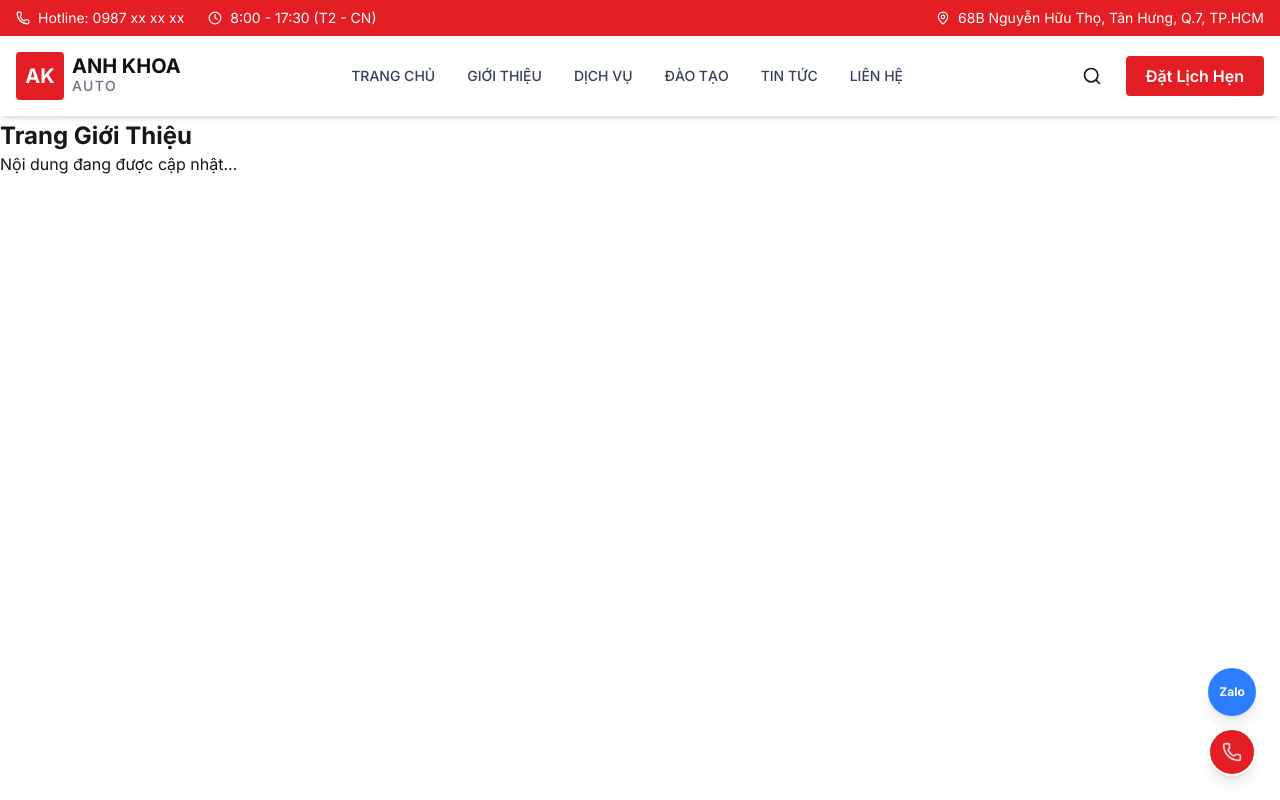
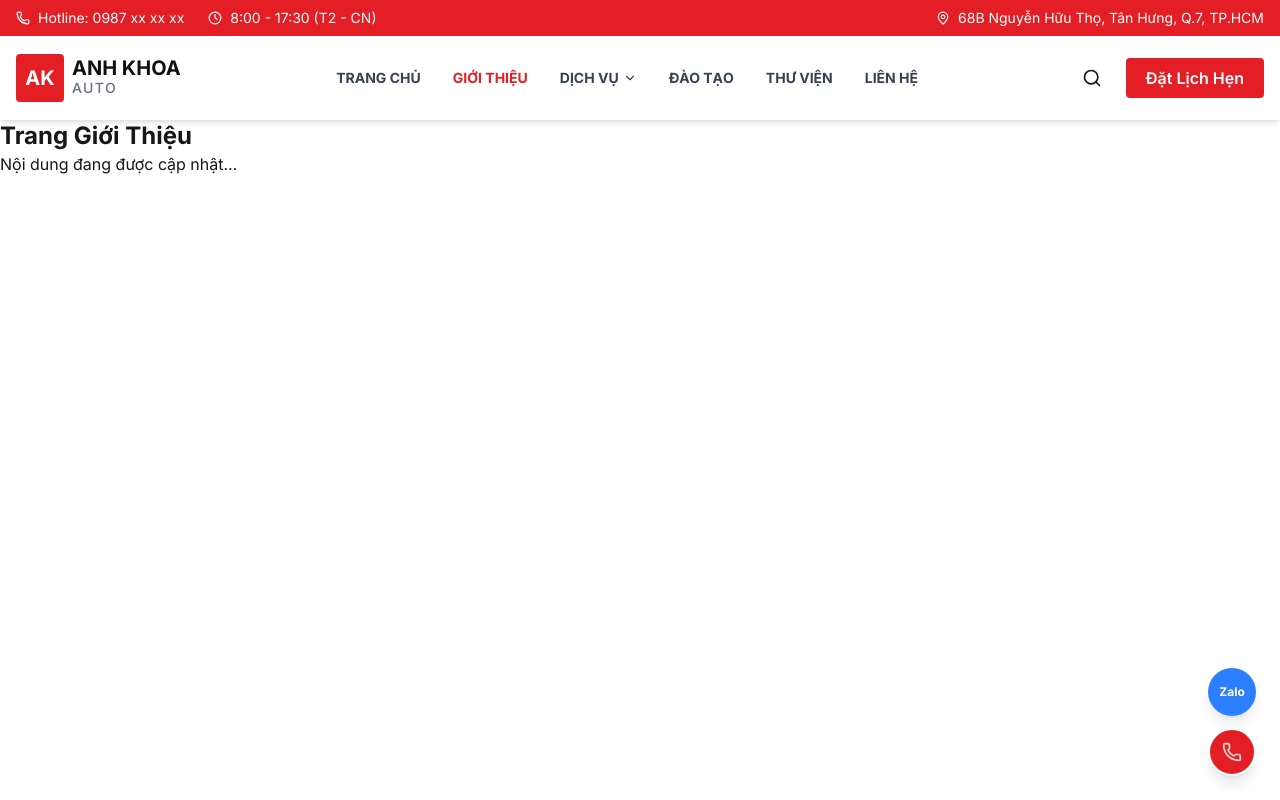
Before and after one commit to mingtmt/auto-service-web, a Next.js app: page /about in a window 1280 px wide. Shown: the top 800 px of the page. Built offline with nearby package versions, Linux system fonts and the light colour scheme.

Commit message:
update services dropdown menu

```diff
--- a/src/components/home/ServiceGrid.tsx
+++ b/src/components/home/ServiceGrid.tsx
@@ -5,13 +5,13 @@ import { SUB_SERVICES } from "@/lib/data";
 
 type Props = {
   slug: string;
-  title: String,
-  icon: LucideIcon,
+  title: String;
+  icon: LucideIcon;
 };
 
 export default function ServiceGrid(props: Props) {
   const filteredServices = SUB_SERVICES.filter(
-    (service) => service.parentSlug === props.slug
+    (service) => service.parentSlug === props.slug,
   );
 
   if (filteredServices.length === 0) return null;
--- a/src/components/layout/FloatingContact.tsx
+++ b/src/components/layout/FloatingContact.tsx
@@ -28,7 +28,6 @@ export default function FloatingContact() {
 
   return (
     <div className="fixed bottom-6 right-6 z-40 flex flex-col items-end gap-3">
-
       {/* Scroll to Top Button */}
       <button
         onClick={scrollToTop}
--- a/src/components/layout/Header.tsx
+++ b/src/components/layout/Header.tsx
@@ -7,18 +7,21 @@ import {
   Phone,
   Search,
   ChevronRight,
+  ChevronDown,
   X,
 } from "lucide-react";
 import Link from "next/link";
 import { usePathname } from "next/navigation";
 import { useEffect, useState } from "react";
-import { CONTACT_INFO, MENU_ITEMS } from "@/lib/data";
+import { CONTACT_INFO, MENU_ITEMS, SERVICES, SUB_SERVICES } from "@/lib/data";
 import { cn } from "@/lib/utils";
 
 export default function Header() {
   const [isScrolled, setIsScrolled] = useState(false);
-  const [mobileMenuOpen, setMobileMenuOpen] = useState(false); // State mở menu mobile
-  const pathname = usePathname(); // Lấy đường dẫn hiện tại
+  const [mobileMenuOpen, setMobileMenuOpen] = useState(false);
+  const pathname = usePathname();
+
+  const isActive = (path: string) => pathname === path;
 
   useEffect(() => {
     const handleScroll = () => setIsScrolled(window.scrollY > 50);
@@ -80,16 +83,106 @@ export default function Header() {
           </Link>
 
           {/* Desktop Menu */}
-          <nav className="hidden lg:flex items-center gap-8">
-            {MENU_ITEMS.map((item) => (
+          <nav className="hidden lg:flex items-center gap-8 relative">
+            {MENU_ITEMS.map((item) => {
+              if (item.href === "/services") {
+                return (
+                  <div
+                    key={item.href}
+                    className="group flex items-center relative"
+                  >
+                    <Link
+                      href={item.href}
+                      className={cn(
+                        "flex items-center gap-1 font-bold text-sm uppercase transition-colors py-4",
+                        isActive(item.href) || pathname.startsWith("/services")
+                          ? "text-brand-red"
+                          : "text-gray-700 hover:text-brand-red",
+                      )}
+                    >
+                      {item.label}
+                      <ChevronDown
+                        size={14}
+                        className="group-hover:rotate-180 transition-transform duration-300"
+                      />
+                    </Link>
+
+                    <div className="absolute top-full left-1/2 -translate-x-1/2 w-[85vw] max-w-[1100px] pt-2 opacity-0 invisible translate-y-4 group-hover:opacity-100 group-hover:visible group-hover:translate-y-0 transition-all duration-300 ease-out z-50">
+                      {/* Service dropdown menu */}
+                      <div className="bg-white shadow-[0_10px_40px_-10px_rgba(0,0,0,0.15)] border-t-4 border-brand-red rounded-b-xl overflow-hidden cursor-default">
+                        <div className="p-8">
+                          <div className="grid grid-cols-4 gap-8">
+                            {SERVICES.map((service) => {
+                              const childServices = SUB_SERVICES.filter(
+                                (sub) => sub.parentSlug === service.slug,
+                              );
+
+                              return (
+                                <div
+                                  key={service.slug}
+                                  className="flex flex-col"
+                                >
+                                  <Link
+                                    href={`/services?category=${service.slug}`}
+                                    className="font-extrabold text-brand-dark text-sm uppercase tracking-wide mb-4 pb-2 border-b border-gray-100 hover:text-brand-red transition-colors block"
+                                  >
+                                    {service.title}
+                                  </Link>
+
+                                  {/* List sub-services */}
+                                  <ul className="flex flex-col gap-3">
+                                    {childServices.length > 0 ? (
+                                      childServices.map((sub) => (
+                                        <li key={sub.slug}>
+                                          <Link
+                                            href={`/services?category=${sub.slug}`}
+                                            className="text-gray-500 text-sm hover:text-brand-red hover:translate-x-1 transition-all duration-200 block"
+                                          >
+                                            {sub.title}
+                                          </Link>
+                                        </li>
+                                      ))
+                                    ) : (
+                                      <li className="text-gray-400 text-xs italic">
+                                        Đang cập nhật...
+                                      </li>
+                                    )}
+                                  </ul>
+                                </div>
+                              );
+                            })}
+                          </div>
+                        </div>
+
+                        <div className="bg-gray-50 py-3 px-8 text-center border-t border-gray-100">
+                          <Link
+                            href="/services"
+                            className="text-sm font-bold text-brand-red hover:underline flex items-center justify-center gap-1"
+                          >
+                            Xem tất cả các dịch vụ <ChevronRight size={16} />
+                          </Link>
+                        </div>
+                      </div>
+                    </div>
+                  </div>
+                );
+              }
+
+              return (
                 <Link
                   key={item.href}
                   href={item.href}
-                className="text-gray-700 font-medium hover:text-brand-red transition-colors uppercase text-sm"
+                  className={cn(
+                    "font-bold text-sm uppercase transition-colors py-4",
+                    isActive(item.href)
+                      ? "text-brand-red"
+                      : "text-gray-700 hover:text-brand-red",
+                  )}
                 >
                   {item.label}
                 </Link>
-            ))}
+              );
+            })}
           </nav>
 
           {/* Action Button */}
@@ -108,7 +201,7 @@ export default function Header() {
           {/* Mobile Menu Button */}
           <button
             onClick={() => setMobileMenuOpen(true)}
-            className="lg:hidden p-2 text-gray-700"
+            className="lg:hidden p-2 text-gray-700 hover:text-brand-red transition"
           >
             <Menu size={28} />
           </button>
@@ -122,23 +215,20 @@ export default function Header() {
           mobileMenuOpen ? "visible" : "invisible pointer-events-none",
         )}
       >
-        {/* Overlay */}
         <div
           className={cn(
             "absolute inset-0 bg-black/60 backdrop-blur-sm transition-opacity duration-300",
             mobileMenuOpen ? "opacity-100" : "opacity-0",
           )}
-          onClick={() => setMobileMenuOpen(false)} // click out to close
+          onClick={() => setMobileMenuOpen(false)}
         />
 
-        {/* Drawer Content */}
         <div
           className={cn(
             "absolute top-0 right-0 bottom-0 w-[85%] max-w-[320px] bg-white shadow-2xl transition-transform duration-300 ease-out flex flex-col",
             mobileMenuOpen ? "translate-x-0" : "translate-x-full",
           )}
         >
-          {/* Header */}
           <div className="flex items-center justify-between p-5 border-b border-gray-100 bg-gray-50">
             <span className="font-bold text-lg text-brand-dark uppercase">
               Menu
@@ -151,7 +241,6 @@ export default function Header() {
             </button>
           </div>
 
-          {/* Menu items */}
           <div className="flex-1 overflow-y-auto py-4">
             <nav className="flex flex-col px-4 space-y-2">
               {MENU_ITEMS.map((item) => (
@@ -160,7 +249,9 @@ export default function Header() {
                   href={item.href}
                   className={cn(
                     "flex items-center justify-between px-4 py-3 rounded-lg text-base font-medium transition-colors",
-                    pathname === item.href
+                    pathname === item.href ||
+                      (item.href === "/services" &&
+                        pathname.startsWith("/services"))
                       ? "bg-red-50 text-brand-red"
                       : "text-gray-700 hover:bg-gray-50 hover:text-brand-red",
                   )}
@@ -179,10 +270,9 @@ export default function Header() {
               ))}
             </nav>
 
-            {/* Action Buttons in Mobile Menu */}
             <div className="mt-6 px-6 space-y-3">
               <Link
-                href="/schedule"
+                href="/dat-lich"
                 className="flex items-center justify-center w-full bg-brand-red text-white py-3 rounded-lg font-bold shadow hover:bg-red-700 transition"
               >
                 Đặt Lịch Ngay
@@ -193,7 +283,6 @@ export default function Header() {
             </div>
           </div>
 
-          {/* Footer */}
           <div className="p-5 border-t border-gray-100 bg-gray-50 text-sm text-gray-600 space-y-3">
             <div className="flex items-center gap-3">
               <div className="w-8 h-8 rounded-full bg-brand-red/10 flex items-center justify-center text-brand-red">
--- a/src/lib/data.ts
+++ b/src/lib/data.ts
@@ -15,8 +15,8 @@ export const MENU_ITEMS = [
   { label: "Trang chủ", href: "/" },
   { label: "Giới thiệu", href: "/about" },
   { label: "Dịch vụ", href: "/services" },
-  { label: "Đào tạo", href: "/dao-tao" },
-  { label: "Tin tức", href: "/tin-tuc" },
+  { label: "Đào tạo", href: "/training" },
+  { label: "Thư viện", href: "/library" },
   { label: "Liên hệ", href: "/contact" },
 ];
 
@@ -40,16 +40,15 @@ export const SERVICES = [
     slug: "ho-tro",
     title: "Dịch vụ hỗ trợ thêm",
     icon: Headset,
-  }
-]
+  },
+];
 
 export const SUB_SERVICES = [
   {
     slug: "bao-duong-dinh-ky",
     title: "Bảo Dưỡng Định Kỳ",
     parentSlug: "sua-chua-chung",
-    description:
-      "4 cấp độ bảo dưỡng tổng quát định kỳ (5 - 200 ngàn km).",
+    description: "4 cấp độ bảo dưỡng tổng quát định kỳ (5 - 200 ngàn km).",
     image:
       "https://images.unsplash.com/photo-1487754180451-c456f719a1fc?auto=format&fit=crop&q=80",
   },
@@ -57,8 +56,7 @@ export const SUB_SERVICES = [
     slug: "sua-chua-dien-lanh",
     title: "Sửa chữa điện lạnh",
     parentSlug: "sua-chua-chung",
-    description:
-      "Kiểm tra giàn lạnh, vệ sinh bảo dưỡng hệ thống điều hòa.",
+    description: "Kiểm tra giàn lạnh, vệ sinh bảo dưỡng hệ thống điều hòa.",
     image:
       "https://images.unsplash.com/photo-1486262715619-67b85e0b08d3?auto=format&fit=crop&q=80",
   },
@@ -82,7 +80,8 @@ export const SUB_SERVICES = [
     slug: "bao-duong-khoang-dong-co",
     title: "Bảo dưỡng khoang động cơ",
     parentSlug: "cham-soc-xe",
-    description: "Tăng tuổi thọ, giảm chi phí thay thế, tránh phát sinh lỗi động cơ.",
+    description:
+      "Tăng tuổi thọ, giảm chi phí thay thế, tránh phát sinh lỗi động cơ.",
     image:
       "https://images.unsplash.com/photo-1601362840469-51e4d8d58785?auto=format&fit=crop&q=80",
   },
@@ -90,7 +89,8 @@ export const SUB_SERVICES = [
     slug: "cham-soc-tron-goi-noi-that",
     title: "Chăm sóc trọn gói nội thất",
     parentSlug: "cham-soc-xe",
-    description: "Trần xe - taplo, bảng điều khiển, bộ ghế, cánh cửa,cốp xe, sàn xe.",
+    description:
+      "Trần xe - taplo, bảng điều khiển, bộ ghế, cánh cửa,cốp xe, sàn xe.",
     image:
       "https://images.unsplash.com/photo-1601362840469-51e4d8d58785?auto=format&fit=crop&q=80",
   },
@@ -106,7 +106,8 @@ export const SUB_SERVICES = [
     slug: "cham-soc-khoang-may",
     title: "Chăm sóc khoang máy",
     parentSlug: "cham-soc-xe",
-    description: "Khoang động cơ là nơi chứa trái tim của cả chiếc xe và các thiết bị phụ trợ hỗ trợ cho động cơ.",
+    description:
+      "Khoang động cơ là nơi chứa trái tim của cả chiếc xe và các thiết bị phụ trợ hỗ trợ cho động cơ.",
     image:
       "https://images.unsplash.com/photo-1601362840469-51e4d8d58785?auto=format&fit=crop&q=80",
   },
@@ -114,7 +115,8 @@ export const SUB_SERVICES = [
     slug: "ve-sinh-bao-duong-phanh",
     title: "Vệ sinh bảo dưỡng phanh - thắng",
     parentSlug: "cham-soc-xe",
-    description: "Bôi trơn - làm sạch - kiểm tra ống dẫn dầu - vệ sinh bảo dưỡng.",
+    description:
+      "Bôi trơn - làm sạch - kiểm tra ống dẫn dầu - vệ sinh bảo dưỡng.",
     image:
       "https://images.unsplash.com/photo-1601362840469-51e4d8d58785?auto=format&fit=crop&q=80",
   },
@@ -122,7 +124,8 @@ export const SUB_SERVICES = [
     slug: "son-dam-vat-toan-than",
     title: "Sơn dặm vá toàn thân",
     parentSlug: "dong-son-o-to",
-    description: "Kỹ năng pha sơn và kỹ thuật sơn điêu luyện – không thể nhận biết vết sơn mới và cũ.",
+    description:
+      "Kỹ năng pha sơn và kỹ thuật sơn điêu luyện – không thể nhận biết vết sơn mới và cũ.",
     image:
       "https://images.unsplash.com/photo-1601362840469-51e4d8d58785?auto=format&fit=crop&q=80",
   },
@@ -130,7 +133,8 @@ export const SUB_SERVICES = [
     slug: "sua-chua-dong",
     title: "Sửa chữa đồng",
     parentSlug: "dong-son-o-to",
-    description: "Sửa chữa đồng thân xe từ đơn giản đến phức tạp, phục hồi xe tai nạn đảm bảo.",
+    description:
+      "Sửa chữa đồng thân xe từ đơn giản đến phức tạp, phục hồi xe tai nạn đảm bảo.",
     image:
       "https://images.unsplash.com/photo-1601362840469-51e4d8d58785?auto=format&fit=crop&q=80",
   },
@@ -138,7 +142,8 @@ export const SUB_SERVICES = [
     slug: "dich-vu-cuu-ho-24-7-bao-hiem-xe",
     title: "Dịch vụ cứu hộ 24/7 - Bảo hiểm xe",
     parentSlug: "ho-tro",
-    description: "Sửa chữa đồng thân xe từ đơn giản đến phức tạp, phục hồi xe tai nạn đảm bảo.",
+    description:
+      "Sửa chữa đồng thân xe từ đơn giản đến phức tạp, phục hồi xe tai nạn đảm bảo.",
     image:
       "https://images.unsplash.com/photo-1601362840469-51e4d8d58785?auto=format&fit=crop&q=80",
   },
@@ -146,7 +151,8 @@ export const SUB_SERVICES = [
     slug: "phu-tung-phu-kien-do-choi-xe",
     title: "Phụ tùng - Phụ kiện - Đồ chơi xe",
     parentSlug: "ho-tro",
-    description: "Sửa chữa đồng thân xe từ đơn giản đến phức tạp, phục hồi xe tai nạn đảm bảo.",
+    description:
+      "Sửa chữa đồng thân xe từ đơn giản đến phức tạp, phục hồi xe tai nạn đảm bảo.",
     image:
       "https://images.unsplash.com/photo-1601362840469-51e4d8d58785?auto=format&fit=crop&q=80",
   },
@@ -154,7 +160,8 @@ export const SUB_SERVICES = [
     slug: "san-pham-bao-duong-cham-soc-xe",
     title: "Sản phẩm bảo dưỡng, chăm sóc xe",
     parentSlug: "ho-tro",
-    description: "Sửa chữa đồng thân xe từ đơn giản đến phức tạp, phục hồi xe tai nạn đảm bảo.",
+    description:
+      "Sửa chữa đồng thân xe từ đơn giản đến phức tạp, phục hồi xe tai nạn đảm bảo.",
     image:
       "https://images.unsplash.com/photo-1601362840469-51e4d8d58785?auto=format&fit=crop&q=80",
   },
@@ -162,7 +169,8 @@ export const SUB_SERVICES = [
     slug: "sua-chua-oto-luu-dong-tai-nha",
     title: "Sửa chữa oto lưu động tại nhà",
     parentSlug: "ho-tro",
-    description: "Sửa chữa đồng thân xe từ đơn giản đến phức tạp, phục hồi xe tai nạn đảm bảo.",
+    description:
+      "Sửa chữa đồng thân xe từ đơn giản đến phức tạp, phục hồi xe tai nạn đảm bảo.",
     image:
       "https://images.unsplash.com/photo-1601362840469-51e4d8d58785?auto=format&fit=crop&q=80",
   },
--- a/src/sanity/lib/image.ts
+++ b/src/sanity/lib/image.ts
@@ -1,4 +1,7 @@
-import { createImageUrlBuilder, type SanityImageSource } from "@sanity/image-url";
+import {
+  createImageUrlBuilder,
+  type SanityImageSource,
+} from "@sanity/image-url";
 
 import { dataset, projectId } from "../env";
 
```
Also changed, not shown: src/app/(website)/page.tsx (+6 -2 lines), src/app/(website)/services/[slug]/page.tsx (+12 -6 lines), src/app/(website)/services/page.tsx (+11 -9 lines), src/app/studio/layout.tsx (+6 -8 lines), src/components/layout/Footer.tsx (+16 -6 lines), src/components/services/ServiceFilter.tsx (+6 -2 lines), src/sanity/schemaTypes/post.ts (+12 -12 lines). Lines whose indentation alone changed are shown as unchanged.
